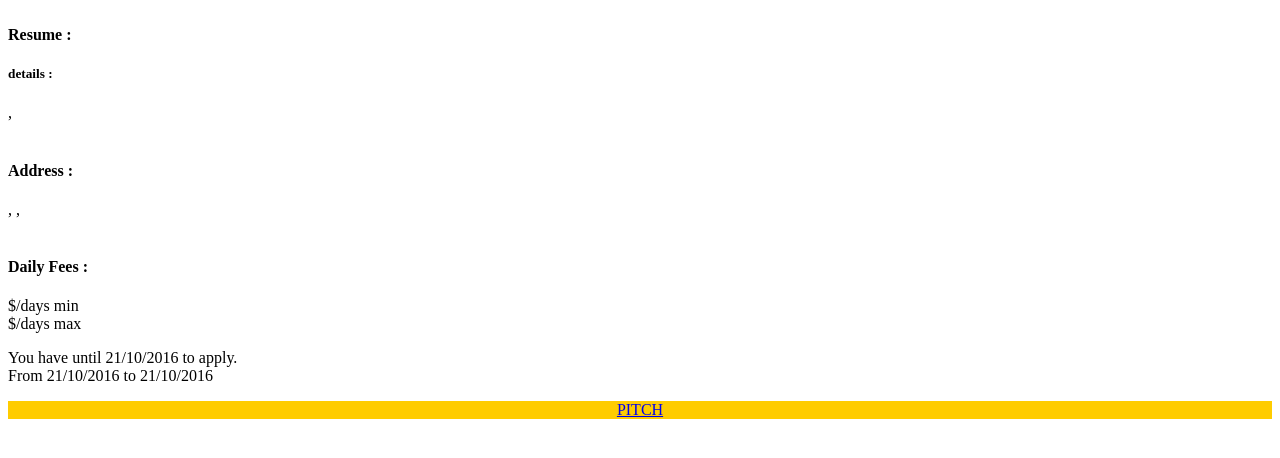
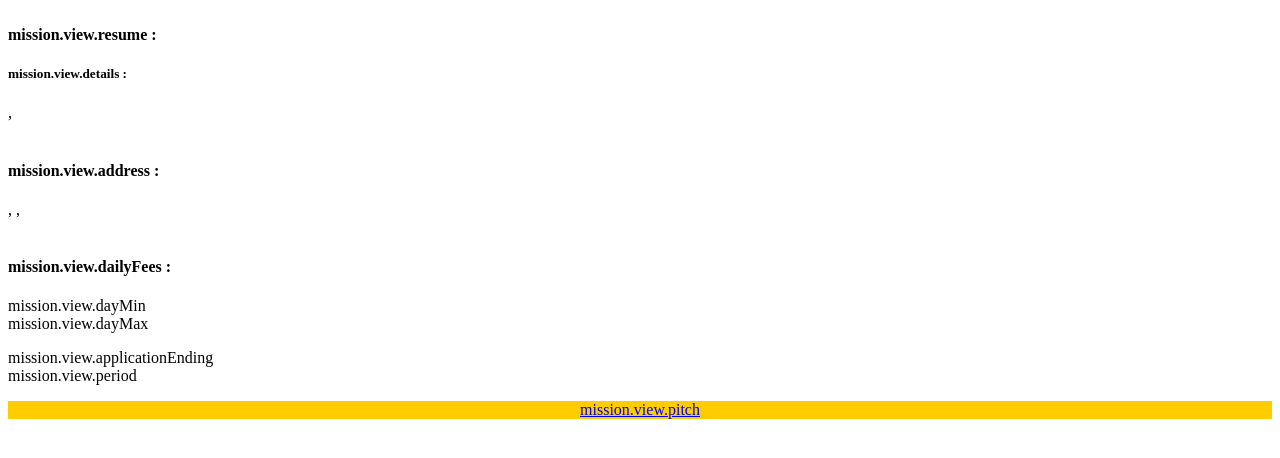
Before and after one commit to burgesQ/wamow, a Symfony app: template symfony/src/MissionBundle/Resources/views/Mission/view.html.twig in a window 1280 px wide. Shown: the top 458 px of the page. Run offline with Twig, Linux system fonts and the light colour scheme; the template is opened without the code that fills it, so the values that code supplies are empty; some libraries are stand-ins or nearby versions.

Commit message:
| MOD =>  src/MissionBundle/Resources/views : replace all fields, sentences .. by the traduction

```diff
--- a/symfony/src/MissionBundle/Resources/views/Mission/all_missions.html.twig
+++ b/symfony/src/MissionBundle/Resources/views/Mission/all_missions.html.twig
@@ -1,10 +1,11 @@
 <!DOCTYPE html>
+{% trans_default_domain "MissionBundle" %}
 <html>
     <head>
     </head>
     <body>
         <p>
-            All available missions :
+            {{ 'mission.all_missions.title'|trans }}
         </p>
         <p>
             {% for mission in listMission %}
--- a/symfony/src/MissionBundle/Resources/views/Mission/view.html.twig
+++ b/symfony/src/MissionBundle/Resources/views/Mission/view.html.twig
@@ -1,3 +1,5 @@
+{% trans_default_domain "MissionBundle" %}
+
 <html>
 <body>
 <h2>{{ mission.title }}</h2>
@@ -7,14 +9,14 @@
 
 <div class="well">
   <p>
-      <h4><br>Resume :</h4>
+      <h4><br>{{ 'mission.view.resume'|trans }} :</h4>
       {{ mission.resume }}
 
-      <h5>details :</h5>
+      <h5>{{ 'mission.view.details'|trans }} :</h5>
       {{ mission.professionalExpertise.name }}, {{ mission.missionKind.name }}
   </p>
   <p>
-      <h4><br>Address :</h4>
+      <h4><br>{{ 'mission.view.address'|trans }} :</h4>
       {{ mission.address.street }},
       {% if mission.address.state is not null %}
         {{ mission.address.street2 }},<br>
@@ -27,26 +29,27 @@
    </p>
    <p>
        {% if mission.address.label is not null %}
-        Label : {{ mission.address.state }}<br>
+        {{ 'mission.view.label'|trans }} : {{ mission.address.state }}<br>
        {% endif %}
    </p>
    <p>
        {% if mission.address.name is not null %}
-        Name : {{ mission.address.name }}<br>
+        {{ 'mission.view.name'|trans }}: {{ mission.address.name }}<br>
        {% endif %}
    </p>
   <p>
-      <h4><br>Daily Fees :</h4>
-        {{ mission.dailyFeesMin }} $/days min <br>
-        {{ mission.dailyFeesMax }} $/days max
+      <h4><br>{{ 'mission.view.dailyFees'|trans }} :</h4>
+        {{ mission.dailyFeesMin }} {{ 'mission.view.dayMin'|trans }} <br>
+        {{ mission.dailyFeesMax }} {{ 'mission.view.dayMax'|trans }}
   </p>
   <p>
-      You have until {{ mission.applicationEnding|date('d/m/Y') }} to apply. <br>
-      From {{ mission.missionBeginning|date('d/m/Y') }} to {{ mission.missionEnding|date('d/m/Y') }}<br>
+      {{ 'mission.view.applicationEnding'|trans({'%date%': mission.applicationEnding|date('m/d/Y')}) }}<br>
+      {{ 'mission.view.period'|trans({'%start%': mission.missionBeginning|date('m/d/Y'),
+       '%end%': mission.missionEnding|date('d/m/Y') }) }}<br>
   </p>
 
         {% if listLanguage is not null %}
-          <h4><br>Language required :</h4>
+          <h4><br>{{ 'mission.view.languages'|trans }}:</h4>
           <ul>
             {% for language in listLanguage %}
               <li>{{ language.name }}</li>
@@ -55,17 +58,17 @@
         {% endif %}
   <p>
         {% if mission.confidentiality == 1 %}
-          This mission is confidential.
+          {{ 'mission.view.confidential'|trans }}
         {% endif %}
         {% if mission.telecommuting == 1 %}
-          This mission require physical presence.
+            {{ 'mission.view.telecommuting'|trans }}
         {% endif %}
         {% if mission.international == 1 %}
-          This mission is international.
+            {{ 'mission.view.international'|trans }}
         {% endif %}
   </p>
     <p style="background-color:#ffcc00; text-align:center">
-        <a href="{{ path('mission_pitch') }}">PITCH </a>
+        <a href="{{ path('mission_pitch') }}">{{ 'mission.view.pitch'|trans }} </a>
     </p>
 </div>
 </body>
```
Also changed, not shown: symfony/src/MissionBundle/Resources/views/Mission/edit.html.twig (+5 -3 lines), symfony/src/MissionBundle/Resources/views/Mission/new.html.twig (+11 -22 lines), symfony/src/MissionBundle/Resources/views/Mission/registered.html.twig (+6 -9 lines).
